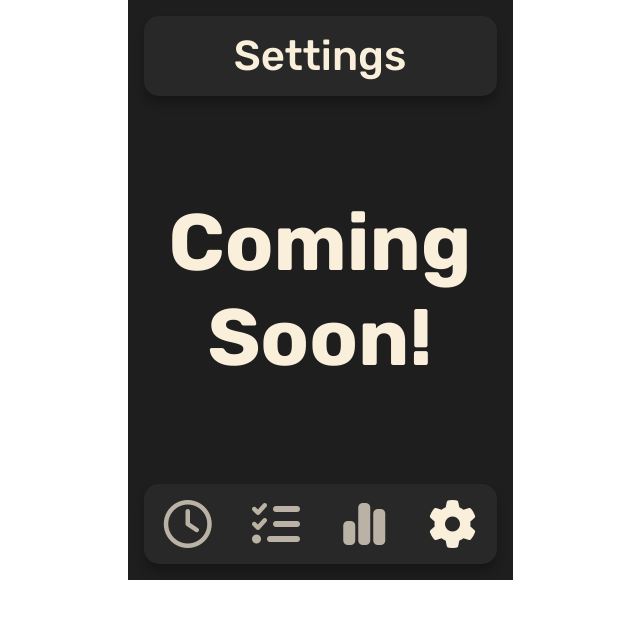
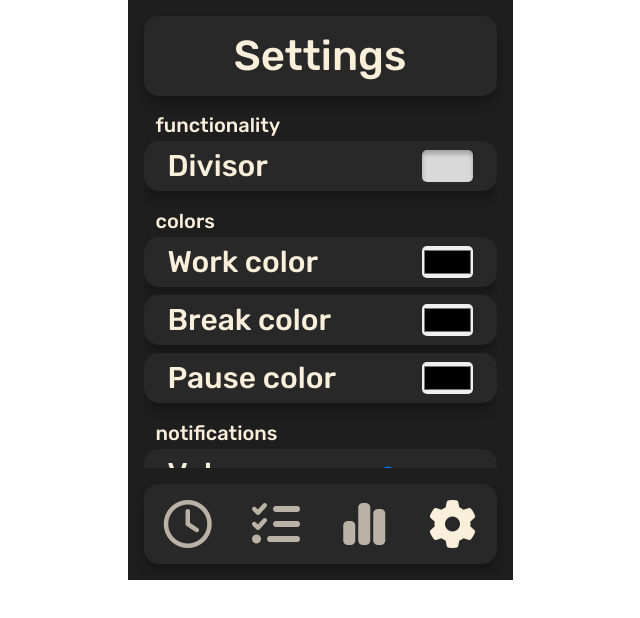
Before and after one commit to Nervyl/flowmodoro, a React (Vite) app in the folder app/: page / in a window 1280 px wide. Both pictures are taken after a click on the button 772 px from the left and 524 px from the top of the page. Shown: the top 618 px of the page, without its empty margins (320-960 px from the left). Built offline with nearby package versions, Linux system fonts and the light colour scheme.

Commit message:
feat: Add elements and styling to the settings tab

```diff
--- a/app/src/App.css
+++ b/app/src/App.css
@@ -14,4 +14,5 @@
     justify-content: space-between;
     flex-direction: column;
     align-items: center;
+    overflow: hidden;
 }
--- a/app/src/App.tsx
+++ b/app/src/App.tsx
@@ -3,8 +3,19 @@ import Header from "./components/Header/Header";
 import Timer from "./components/Timer/Timer";
 import Coming from "./components/Coming/Coming";
 import Navbar from "./components/Navbar/Navbar";
+import Settings from "./components/Settings/Settings";
 import { useState, useEffect } from "react";
 // import { chrome } from "chrome";
+
+// function Apasdp() {
+//     return (
+//         <div className="app-container">
+//             <Header text="Settings" />
+//             <Settings />
+//             <Navbar />
+//         </div>
+//     );
+// }
 
 export default function App() {
     const [selectedTab, setSelectedTab] = useState("timer");
@@ -31,7 +42,7 @@ export default function App() {
         []
     );
 
-    const headerText: string | undefined = {
+    const headerText = {
         timer: {
             work: "Get to Work!",
             break: "Take a Break!",
@@ -42,9 +53,12 @@ export default function App() {
         settings: "Settings",
     }[selectedTab];
 
-    const mainElement = selectedTab === "timer" ? <Timer status={status} /> : <Coming />;
-
-    console.log("App Rendered", status);
+    const mainElement = {
+        timer: <Timer status={status} />,
+        tasks: <Coming />,
+        analytics: <Coming />,
+        settings: <Settings />,
+    }[selectedTab];
 
     return (
         <div className="app-container">
--- /dev/null
+++ b/app/src/components/Settings/Option.tsx
@@ -0,0 +1,8 @@
+export default function Option({ text, type }: { text: string; type: string }) {
+    return (
+        <div className="settings--option-container">
+            <h3 className="settings--option-text">{text}</h3>
+            <input className={`settings--${type} settings--option-input`} type={type} />
+        </div>
+    );
+}
--- /dev/null
+++ b/app/src/components/Settings/Settings.css
@@ -0,0 +1,80 @@
+.settings--container {
+    height: 355px;
+    width: 100%;
+    margin: 16px 0;
+    display: flex;
+    flex-direction: column;
+    align-items: center;
+    justify-content: flex-start;
+    overflow-y: auto;
+}
+
+.settings--section-container {
+    width: 100%;
+    margin-bottom: 10px;
+}
+
+.settings--section-title {
+    margin-left: 12px;
+    margin-bottom: -4px;
+    font-weight: 500;
+    font-size: 20px;
+}
+
+.settings--number {
+    width: 51px;
+    height: 32px;
+    background: #d9d9d9;
+    box-shadow: inset 0px 4px 4px rgba(0, 0, 0, 0.25);
+    border-radius: 5px;
+    appearance: none;
+    border: none;
+    outline: none;
+    text-align: center;
+    -webkit-appearance: none;
+    -moz-appearance: textfield;
+    font-size: 16px;
+}
+
+input::-webkit-outer-spin-button,
+input::-webkit-inner-spin-button {
+    -webkit-appearance: none;
+    margin: 0;
+}
+
+.settings--color {
+    width: 51px;
+    height: 32px;
+    border-radius: 5px;
+
+    appearance: none;
+    -webkit-appearance: none;
+    -webkit-border: none;
+    border: none;
+    outline: none;
+}
+
+.settings--range {
+    width: 170px;
+}
+
+.settings--option-container {
+    background-color: var(--primary-color);
+    width: 100%;
+    padding: 0px 24px;
+    height: 50px;
+    margin: 8px 0;
+    display: flex;
+    align-items: center;
+    box-shadow: 0px 8px 10px rgba(0, 0, 0, 0.25);
+    border-radius: 15px;
+}
+
+.settings--option-text {
+    font-family: "Rubik" sans-serif;
+    font-weight: 500;
+    font-size: 30px;
+    text-align: center;
+    color: var(--font-color);
+    margin-right: auto;
+}
--- /dev/null
+++ b/app/src/components/Settings/Settings.tsx
@@ -0,0 +1,25 @@
+import Option from "./Option";
+import "./Settings.css";
+
+export default function Settings() {
+    return (
+        <div className="settings--container">
+            <section className="settings--section-container">
+                <h4 className="settings--section-title">functionality</h4>
+                <Option text="Divisor" type="number" />
+            </section>
+
+            <section className="settings--section-container">
+                <h4 className="settings--section-title">colors</h4>
+                <Option text="Work color" type="color" />
+                <Option text="Break color" type="color" />
+                <Option text="Pause color" type="color" />
+            </section>
+
+            <section className="settings--section-container">
+                <h4 className="settings--section-title">notifications </h4>
+                <Option text="Volume" type="range" />
+            </section>
+        </div>
+    );
+}
```
